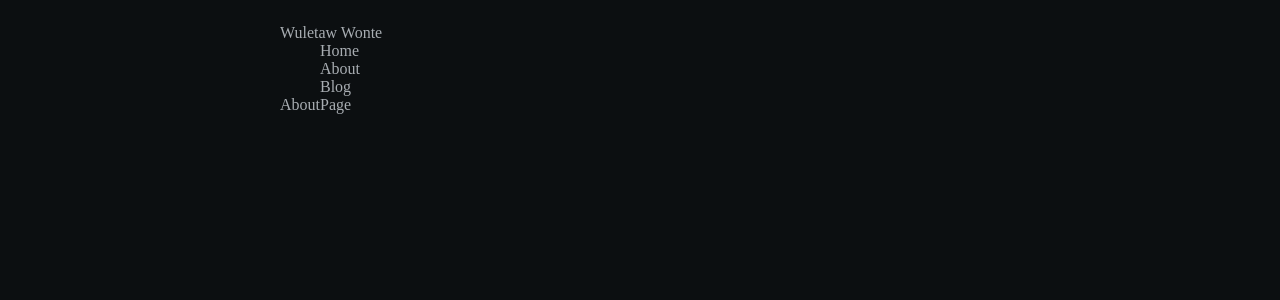
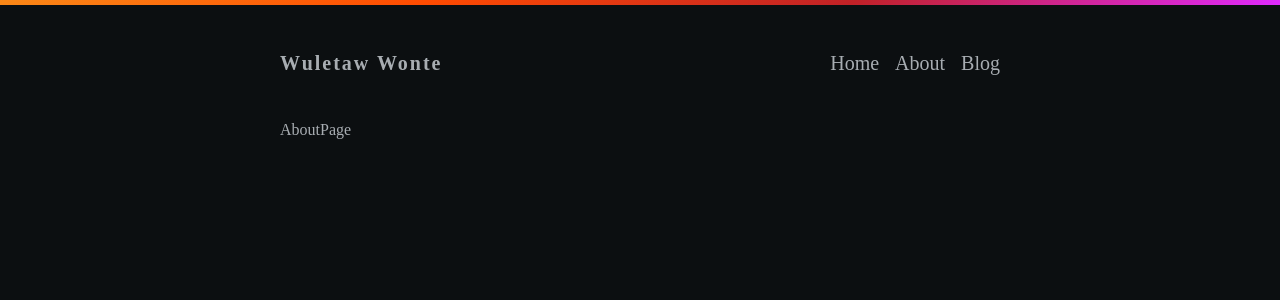
Before and after one commit to wuletawwonte/wuletawwonte.com, a Next.js app: page /about in a window 1280 px wide. Shown: the top 300 px of the page. Built offline with nearby package versions, Linux system fonts and the light colour scheme.

Commit message:
Add header top border with gradient colors

```diff
--- /dev/null
+++ b/app/components/header.scss
@@ -0,0 +1,29 @@
+header {
+    display: flex;
+    padding-top: 1rem;
+    padding-bottom: 2.5rem;
+    font-size: 1.25rem;
+    line-height: 1.75rem;
+    line-height: 2.25rem;
+    justify-content: space-between;
+
+    .logo {
+
+        a {
+            font-weight: 700;
+            letter-spacing: 0.1em;
+            text-align: center;
+            text-decoration: none;
+            box-shadow: none;
+        }
+    }
+
+
+    ul {
+        display: flex;
+        align-items: center;
+        gap: 1rem;
+    }
+
+
+}
--- a/app/components/header.tsx
+++ b/app/components/header.tsx
@@ -1,11 +1,12 @@
+import "./header.scss";
 import Link from "next/link"
 
 const Header = () => {
 
     return (
-        <header className="flex justify-between pt-4 pb-10 leading-9 text-xl">
-            <div>
-                <Link href="/" className="shadow-none no-underline font-bold text-center leading-[0.5rem] tracking-widest">Wuletaw Wonte</Link>
+        <header>
+            <div className="logo">
+                <Link href="/">Wuletaw Wonte</Link>
             </div>
 
             <nav>
--- a/app/globals.scss
+++ b/app/globals.scss
@@ -11,9 +11,17 @@ $container-width: 768px;
 body {
     background-color: $bg-color;
     color: $txt-color;
+}
+
+.container {
     margin: auto;
     max-width: $container-width;
     padding: 1.5rem;
+}
+
+.top {
+    height: 5px;
+    background-image: linear-gradient(139deg, rgb(251, 136, 23), rgb(255, 75, 1), rgb(193, 33, 39), rgb(224, 42, 255));
 }
 
 a {
--- a/app/layout.tsx
+++ b/app/layout.tsx
@@ -18,10 +18,13 @@ export default function RootLayout({
   return (
     <html lang="en">
       <body>
-        <Header />
-        <main>
-          {children}
-        </main>
+        <div className="top"></div>
+        <div className="container">
+          <Header />
+          <main>
+            {children}
+          </main>
+        </div>
       </body>
     </html>
   )
```
